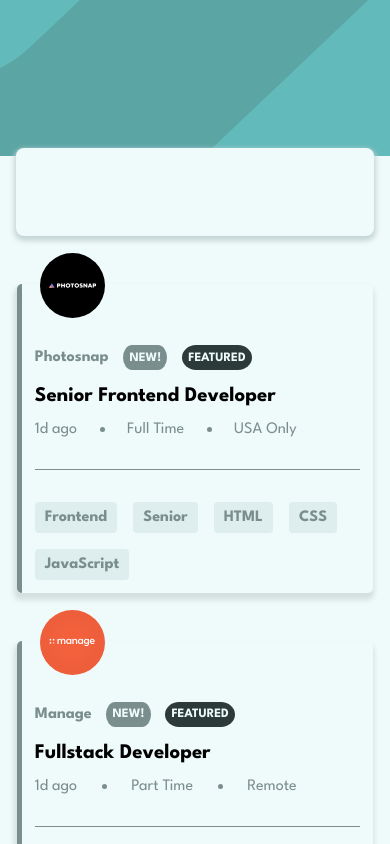
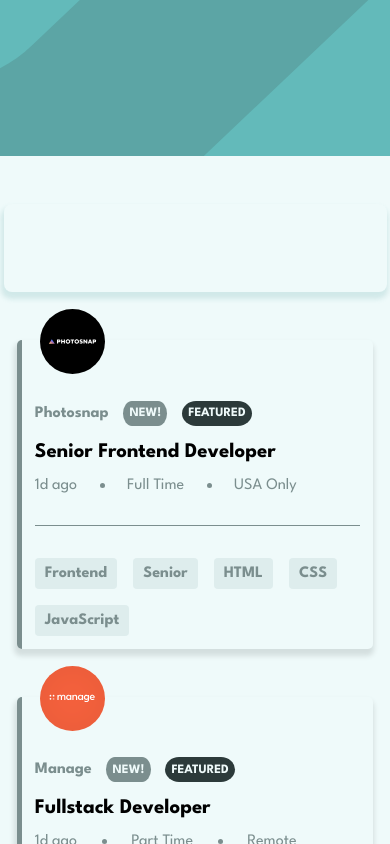
Before and after one commit to Sana-Shabeel/filter-job-listing-ts, a React (Create React App) app: page / in a window 390 px wide. Shown: the top 844 px of the page. Built offline with nearby package versions, Linux system fonts and the light colour scheme.

Commit message:
filter styling

```diff
--- a/src/App.css
+++ b/src/App.css
@@ -50,7 +50,7 @@
   margin: -2% auto 0;
   background: var(--desaturated-dark-cyan);
   border-radius: 8px;
-  box-shadow: 0px 3px 5px 2px #c6d6d6;
+  box-shadow: -1px 5px 5px 2px hsl(180 29% 50% / 0.2);
 }
 
 .tab--btn {
@@ -87,3 +87,10 @@
 .remove {
   display: none;
 }
+
+@media only screen and (max-width: 550px) {
+  .tab {
+    width: 90%;
+    margin: 3rem auto;
+  }
+}
```
